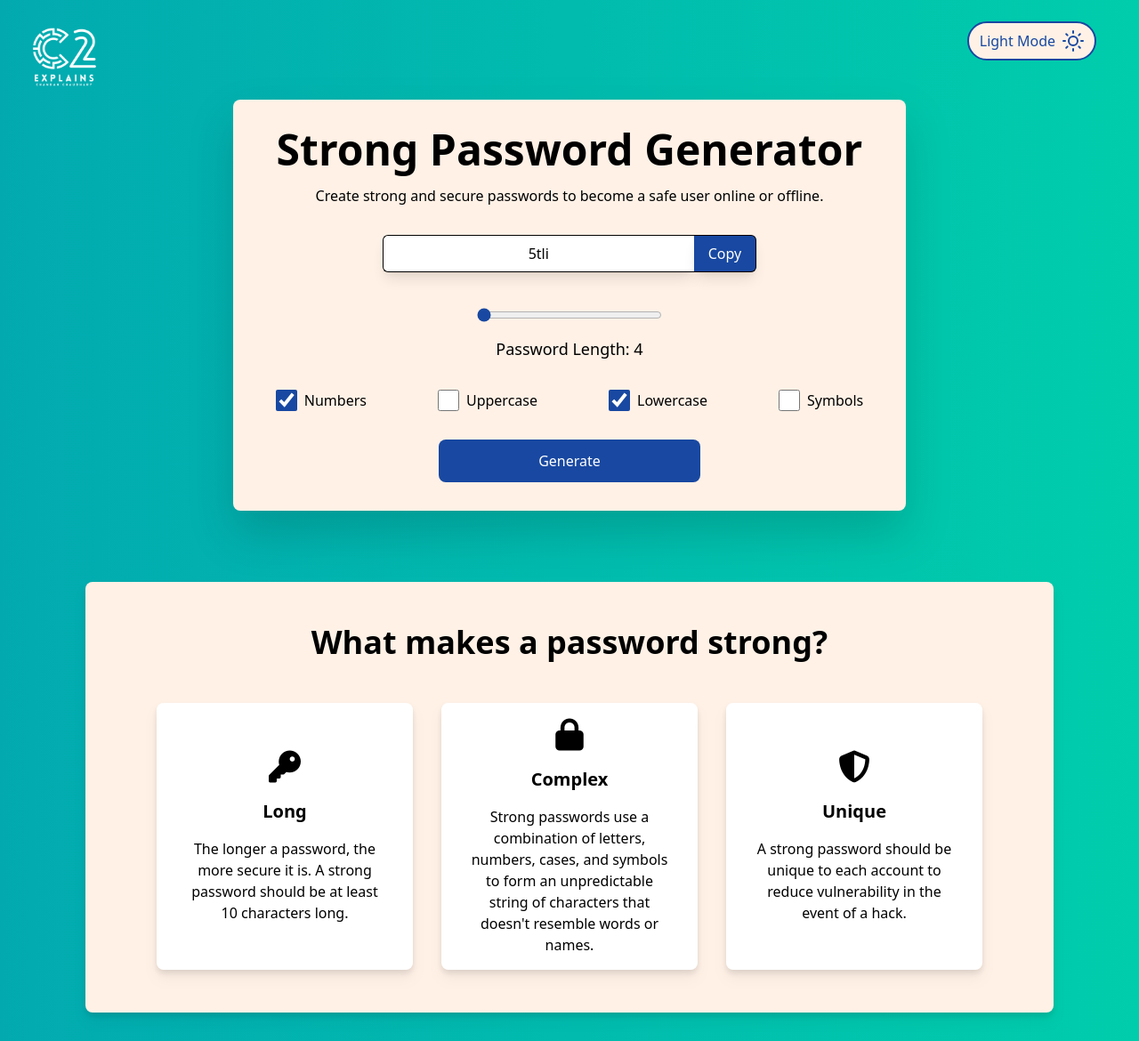
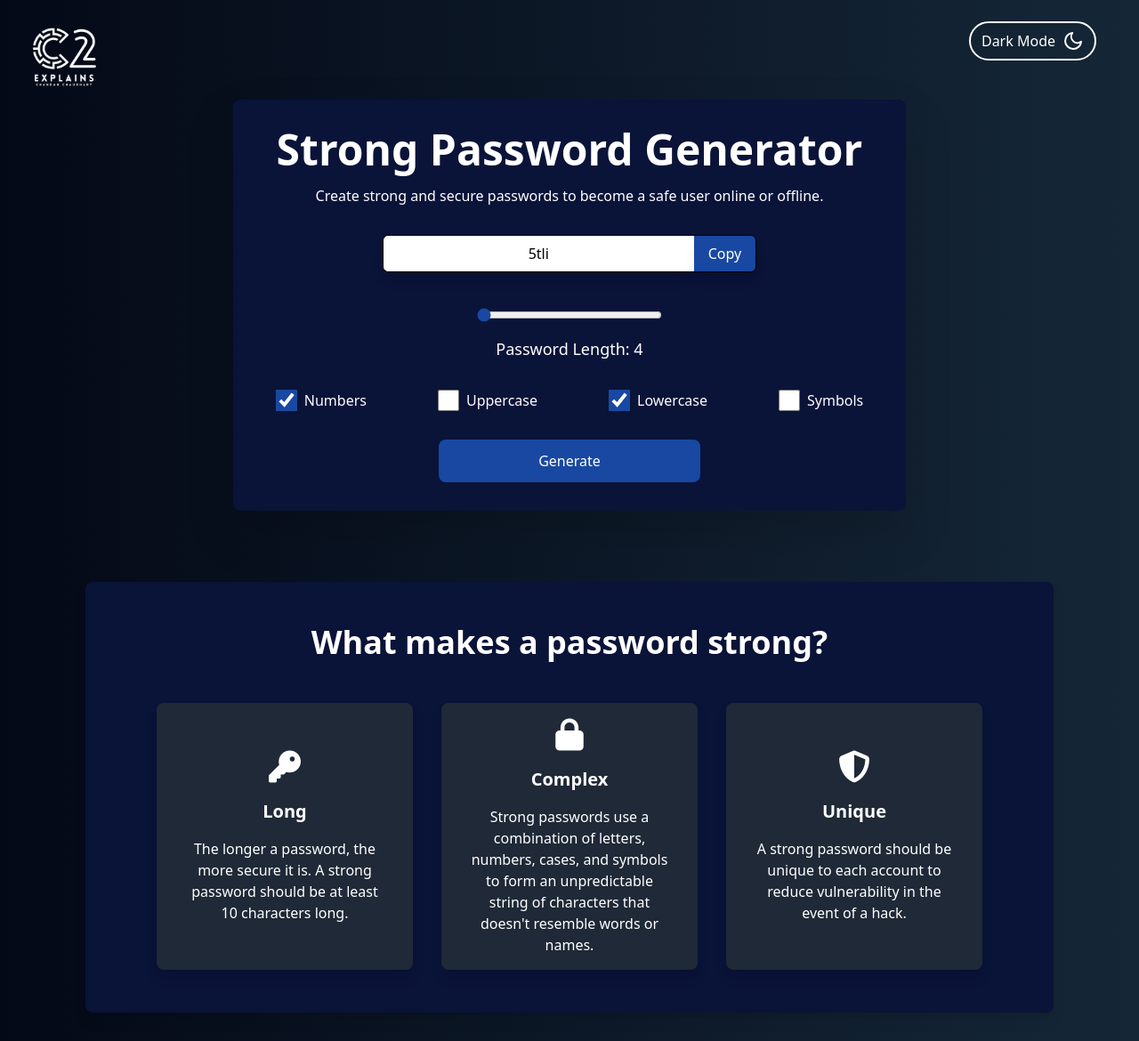
Before and after one commit to Chandan-Badge/strong-password-generator, a React (Vite) app: page / in a window 1280 px wide. Shown: the whole page at 89% size. Built offline with nearby package versions, Linux system fonts and the light colour scheme.

Commit message:
Improvement 07

```diff
--- a/src/App.jsx
+++ b/src/App.jsx
@@ -6,9 +6,9 @@ import { useState } from 'react';
 
 function App() {
 
-    let [lightBtn, setLightBtn] = useState(true);
-    let [darkBtn, setDarkBtn] = useState(false);
-    let [darkMode, setDarkMode] = useState(false);
+    let [lightBtn, setLightBtn] = useState(false);
+    let [darkBtn, setDarkBtn] = useState(true);
+    let [darkMode, setDarkMode] = useState(true);
 
     let lightBtnChange = () => {
         setLightBtn(!lightBtn);
--- a/src/components/About.jsx
+++ b/src/components/About.jsx
@@ -6,19 +6,19 @@ function About() {
             <h1 className="text-4xl font-bold">What makes a password strong?</h1>
 
             <div className="flex mt-12 gap-8">
-                <div className="max-w-72 bg-[#fff] dark:bg-gray-800 px-8 py-4 flex items-center justify-center flex-col gap-4 rounded-lg drop-shadow-lg">
+                <div className="max-w-72 bg-[#fff] hover:bg-[#1848a1] hover:text-[#fff] dark:bg-gray-800 dark:hover:bg-[#1848a1] px-8 py-4 flex items-center justify-center flex-col gap-4 rounded-lg drop-shadow-lg transition-all duration-500 ease-in-out">
                     <i class="fa-solid fa-key text-4xl"></i>
                     <p className="text-xl font-bold">Long</p>
                     <p className="text-center">The longer a password, the more secure it is. A strong password should be at least 10 characters long.</p>
                 </div>
 
-                <div className="max-w-72 bg-[#fff] dark:bg-gray-800 px-8 py-4 flex items-center justify-center flex-col gap-4 rounded-lg drop-shadow-lg">
+                <div className="max-w-72 bg-[#fff] hover:bg-[#1848a1] hover:text-[#fff] dark:bg-gray-800 dark:hover:bg-[#1848a1] px-8 py-4 flex items-center justify-center flex-col gap-4 rounded-lg drop-shadow-lg transition-all duration-500 ease-in-out">
                     <i class="fa-solid fa-lock text-4xl"></i>
                     <p className="text-xl font-bold">Complex</p>
                     <p className="text-center">Strong passwords use a combination of letters, numbers, cases, and symbols to form an unpredictable string of characters that doesn't resemble words or names.</p>
                 </div>
 
-                <div className="max-w-72 bg-[#fff] dark:bg-gray-800 px-8 py-4 flex items-center justify-center flex-col gap-4 rounded-lg drop-shadow-lg">
+                <div className="max-w-72 bg-[#fff] hover:bg-[#1848a1] hover:text-[#fff] dark:bg-gray-800 dark:hover:bg-[#1848a1] px-8 py-4 flex items-center justify-center flex-col gap-4 rounded-lg drop-shadow-lg transition-all duration-500 ease-in-out">
                     <i class="fa-solid fa-shield-halved text-4xl"></i>
                     <p className="text-xl font-bold">Unique</p>
                     <p className="text-center">A strong password should be unique to each account to reduce vulnerability in the event of a hack.</p>
--- /dev/null
+++ b/src/components/footer.jsx
@@ -0,0 +1,9 @@
+function Footer() {
+    return (
+        <footer>
+
+        </footer>
+    );
+}
+
+export default Footer;
```
